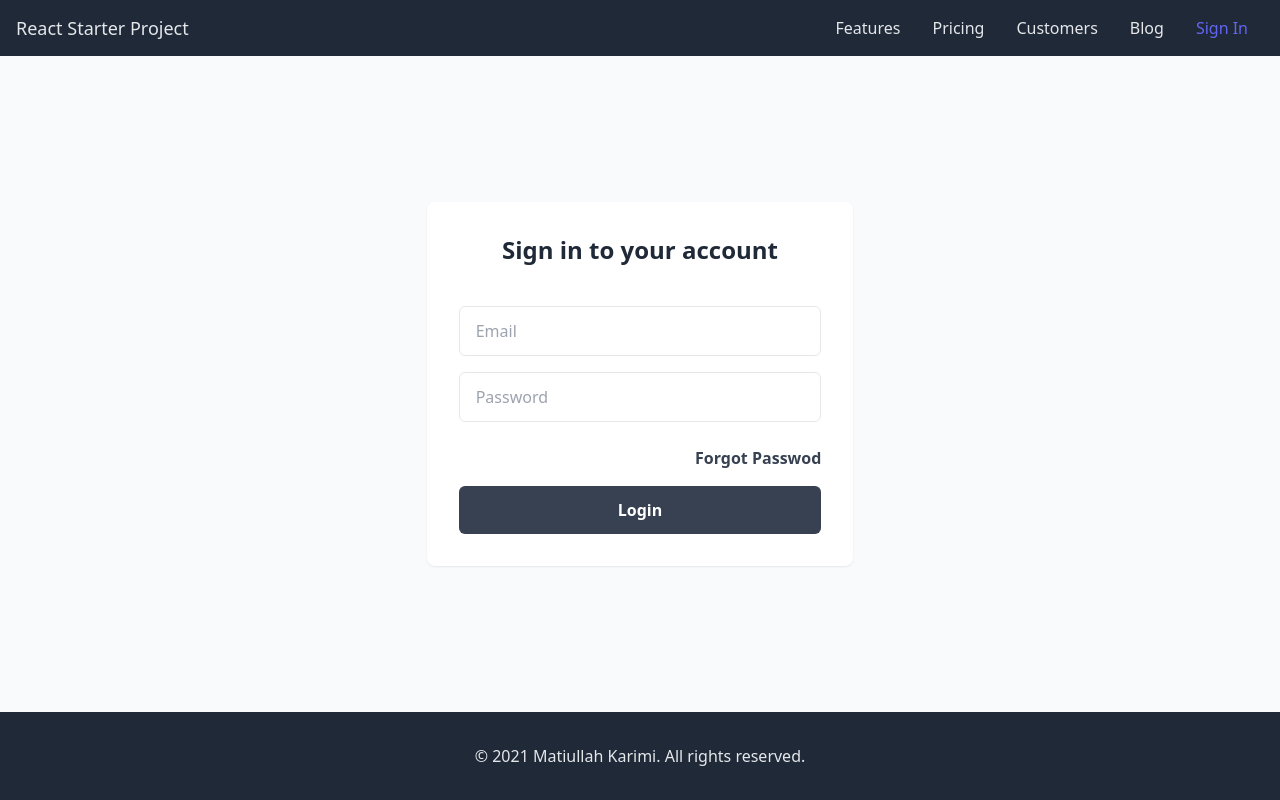
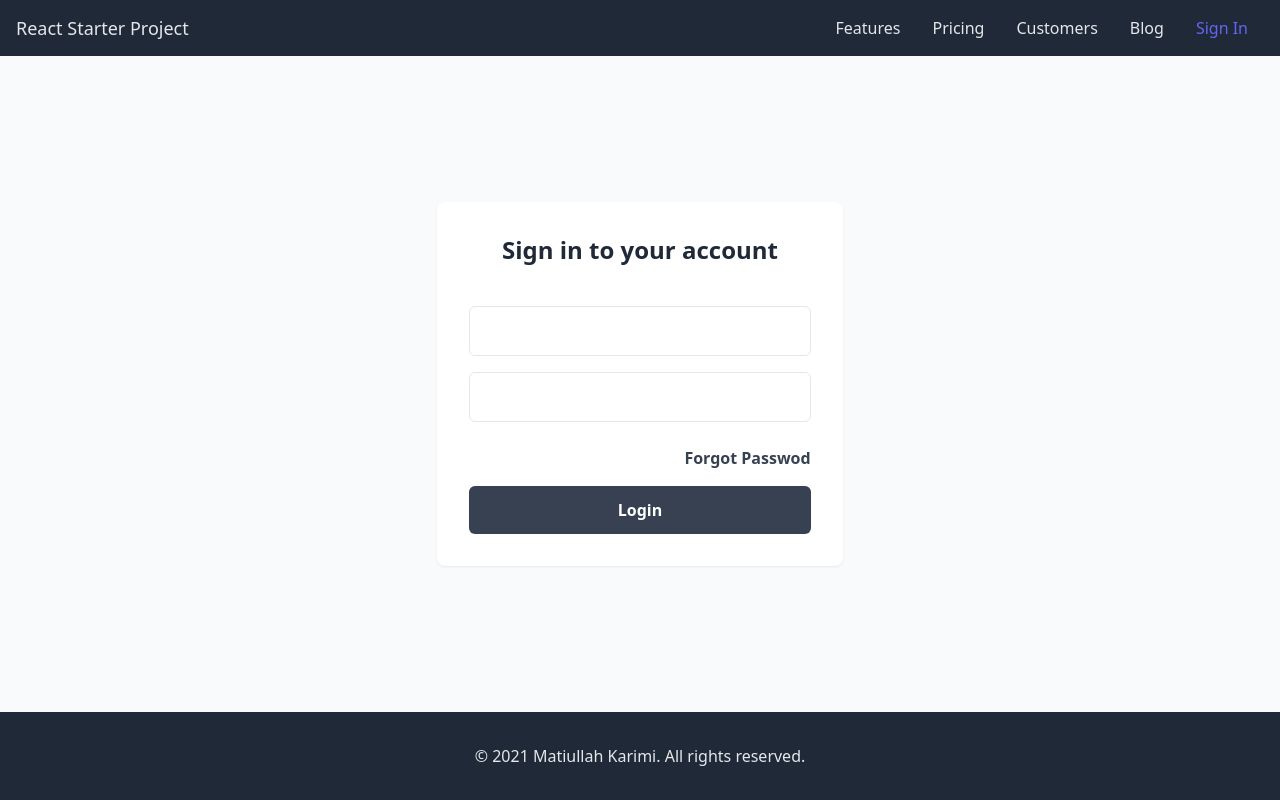
Before and after one commit to matiullah-karimi/react-starter, a React (Create React App) app: page / in a window 1280 px wide. Built offline with nearby package versions, Linux system fonts and the light colour scheme.

Commit message:
Add Input component

```diff
--- a/src/App.js
+++ b/src/App.js
@@ -6,7 +6,7 @@ function App() {
   return (
     <div className="flex flex-col bg-gray-50 h-screen">
       <Header />
-      <main className="flex-1">
+      <main className="flex-1 max-w-7xl p-4 sm:px-6 md:px-8">
         <Login />
       </main>
       <Footer/>
--- /dev/null
+++ b/src/components/Input.jsx
@@ -0,0 +1,10 @@
+const Input = props => (
+    <input
+        className="py-3 px-4 border border-gray-200 m-2 rounded-md w-full outline-gray-300"
+        type={props.type}
+        name={props.name}
+        value={props.value}
+        onChange={props.onChange} />
+);
+
+export default Input;
--- a/src/pages/Login.jsx
+++ b/src/pages/Login.jsx
@@ -1,10 +1,12 @@
+import Input from '../components/Input';
+
 function Login() {
     return (
         <div className="flex justify-center items-center h-full">
             <div className="flex flex-col justify-center items-center w-full sm:w-2/4 md:w-4/12 p-8 bg-white shadow-sm shadow-gray-200 rounded-lg">
                 <span className="text-2xl font-bold mb-8 text-gray-800">Sign in to your account</span>
-                <input type="email" className="py-3 px-4 border border-gray-200 m-2 rounded-md w-full outline-gray-300" placeholder="Email"/>
-                <input type="password" className="py-3 px-4 border border-gray-200 m-2 rounded-md w-full outline-gray-300" placeholder="Password"/>
+                <Input type="email" placeholder="Email"/>
+                <Input type="password" placeholder="Password"/>
                 <a href="#" className="font-semibold text-gray-700 hover:text-gray-900 my-4 self-end">Forgot Passwod</a>
                 <a className="inline-block py-3 bg-gray-700 hover:bg-gray-800 text-white text-center rounded-md w-full text-md font-bold" href="/login">Login</a>
             </div>
```
